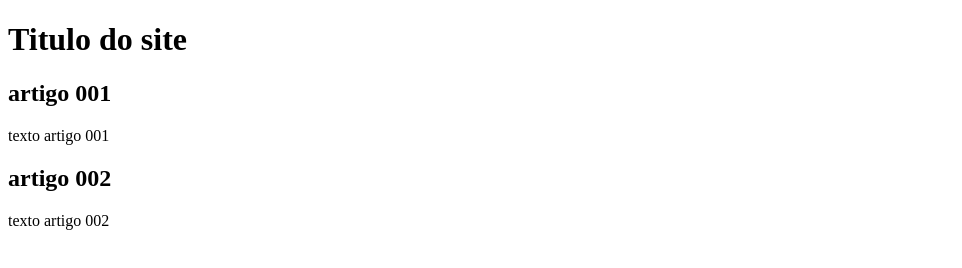
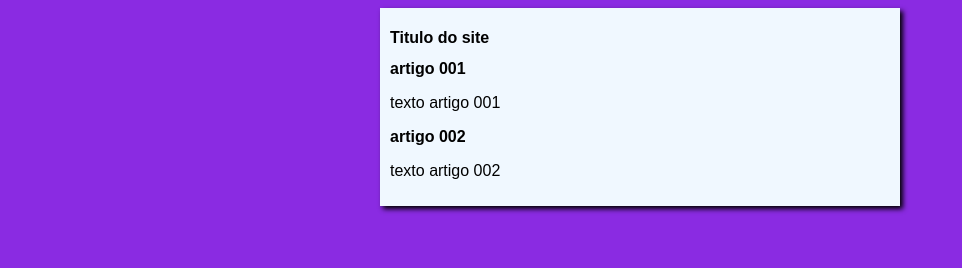
Before and after one commit to Vine-Nunes/site-criado-em-aula, a plain HTML site: page index.html in a window 1280 px wide. Shown: the whole page, without its empty margins (0-962 px from the left). Drawn offline with Linux system fonts and the light colour scheme.

Commit message:
primeira alteração no desing

```diff
--- /dev/null
+++ b/esilos/style.css
@@ -0,0 +1,18 @@
+*{
+    font-family: Arial, Helvetica, sans-serif;
+    font-size: 16px;
+
+}
+body {
+    background-color: blueviolet;
+}
+
+main {
+    background-color: aliceblue;
+    width: 500px;
+    margin: auto;
+    padding: 10px;
+    box-shadow: 3px 3px 5px black;
+
+
+}
--- a/index.html
+++ b/index.html
@@ -4,7 +4,7 @@
     <meta charset="UTF-8">
     <meta name="viewport" content="width=device-width, initial-scale=1.0">
     <title>nomezão daora</title>
-</head>
+    <link rel="stylesheet" href="esilos/style.css">
 <body>
     <main>
         <header>
```
